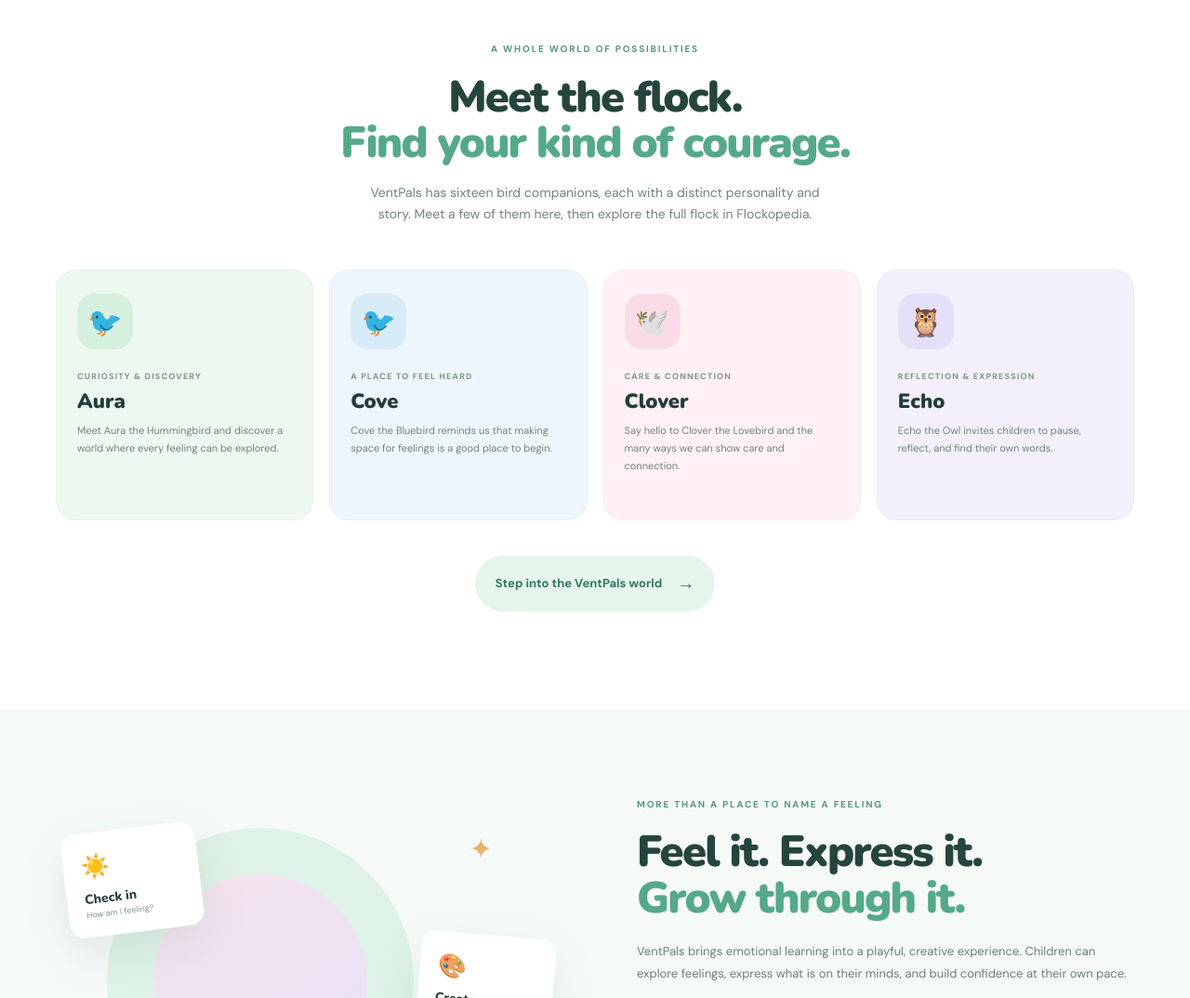
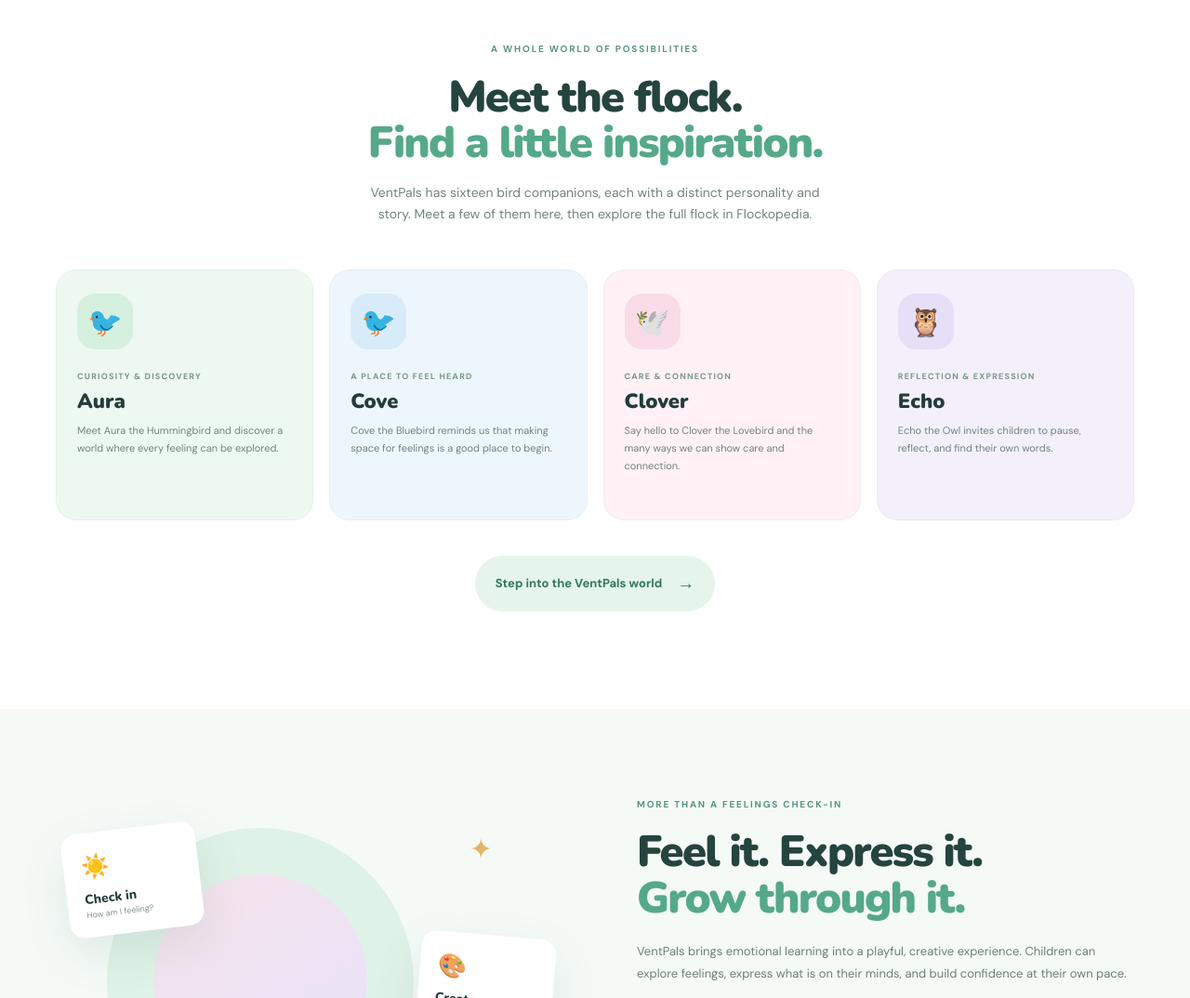
Before and after one commit to kweetnorman/VentPals-Website, a plain HTML site: page index.html in a window 1280 px wide. Shown: the part 840-1914 px from the top of the page at 93% size. Drawn offline with nearby package versions, Linux system fonts and the light colour scheme.

Commit message:
Refine public-site section headlines

```diff
--- a/index.html
+++ b/index.html
@@ -60,7 +60,7 @@
     <section id="our-world" class="world-section section-wrap">
       <div class="section-heading">
         <p class="eyebrow">A whole world of possibilities</p>
-        <h2>Meet the flock.<br><span>Find your kind of courage.</span></h2>
+        <h2>Meet the flock.<br><span>Find a little inspiration.</span></h2>
         <p>VentPals has sixteen bird companions, each with a distinct personality and story. Meet a few of them here, then explore the full flock in Flockopedia.</p>
       </div>
       <div class="flock-grid">
@@ -82,7 +82,7 @@
           <div class="experience-star">✦</div>
         </div>
         <div class="experience-copy">
-          <p class="eyebrow">More than a place to name a feeling</p>
+          <p class="eyebrow">More than a feelings check-in</p>
           <h2>Feel it. Express it.<br><span>Grow through it.</span></h2>
           <p>VentPals brings emotional learning into a playful, creative experience. Children can explore feelings, express what is on their minds, and build confidence at their own pace.</p>
           <ul class="check-list">
```
